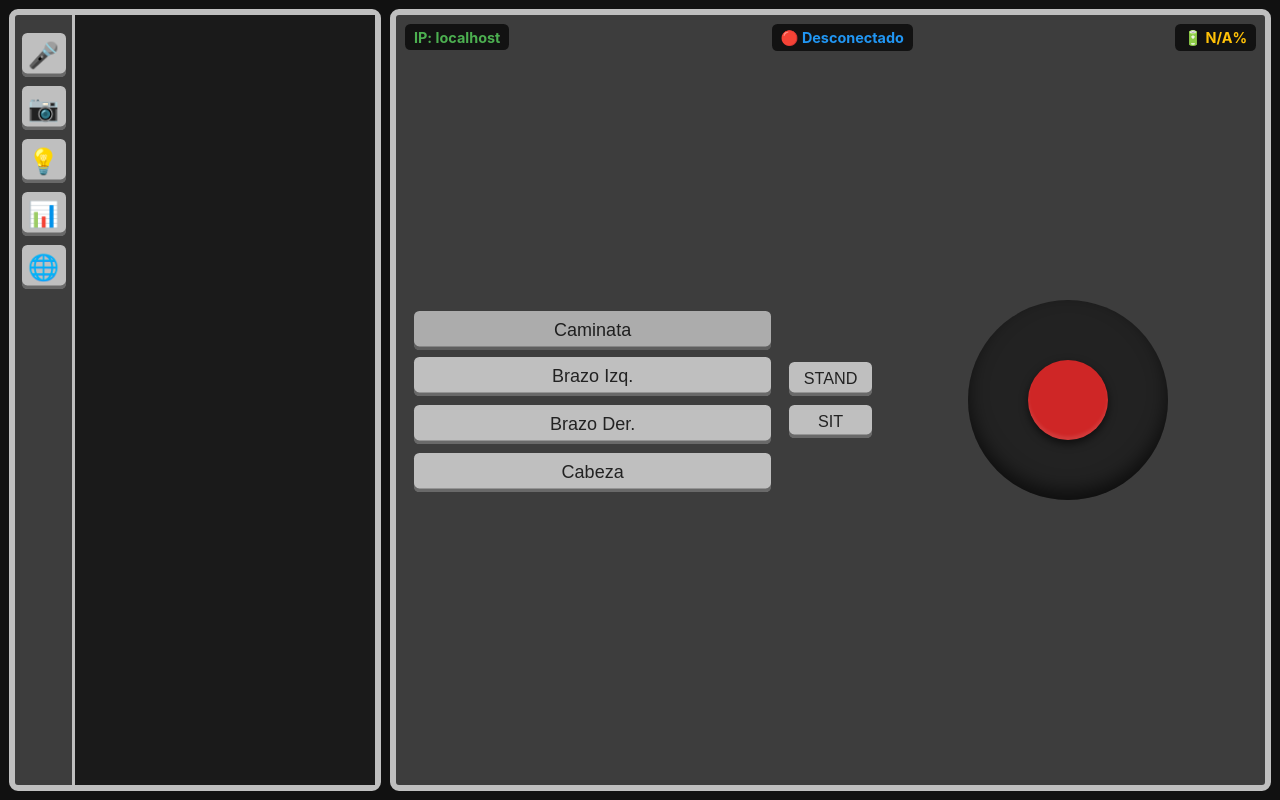
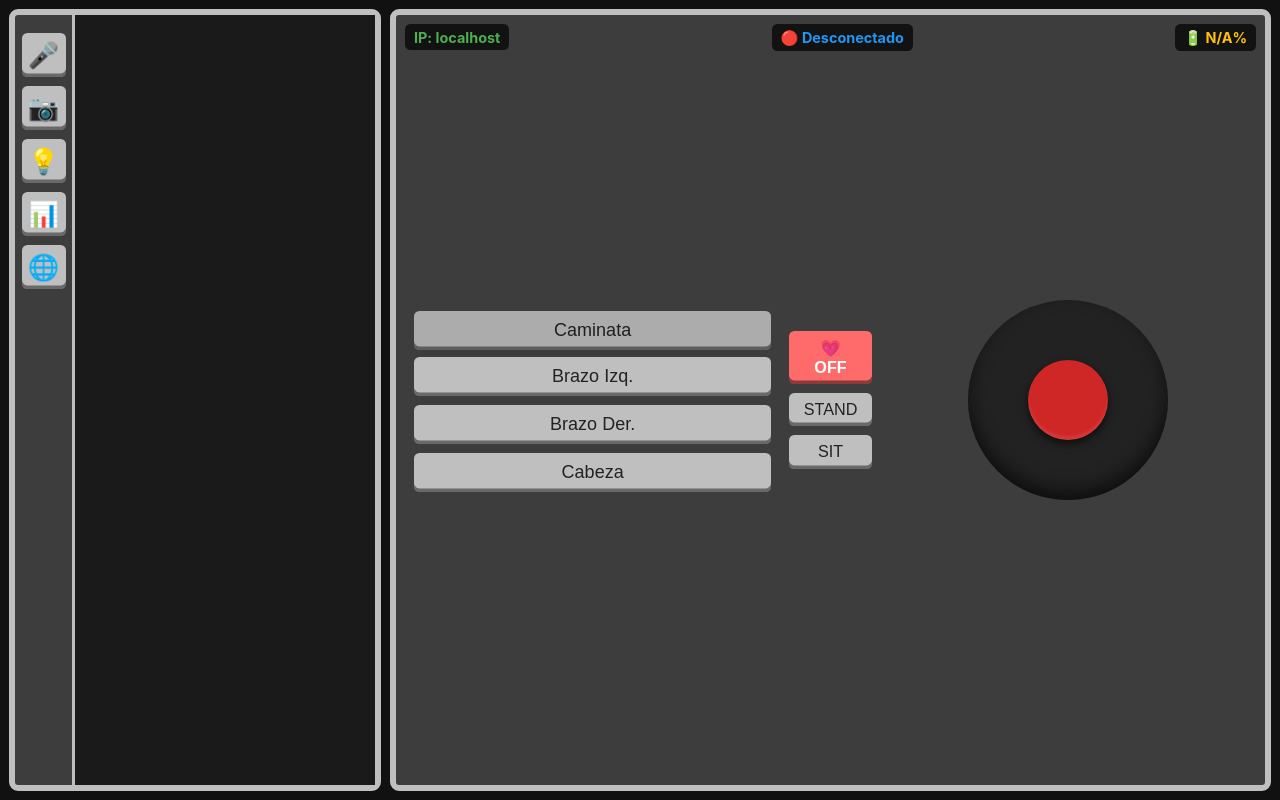
Before and after one commit to Limao0521/naoControl, a React (Create React App) app in the folder nao-control-react/: page / in a window 1280 px wide. Built offline with nearby package versions, Linux system fonts and the light colour scheme; no server answers.

Commit message:
autonomus life added

```diff
--- a/nao-control-react/src/components/ControlButtons.css
+++ b/nao-control-react/src/components/ControlButtons.css
@@ -24,3 +24,19 @@
 .small-btn:hover {
   filter: brightness(1.1);
 }
+
+/* ─── Autonomous Button ─── */
+.autonomous-btn {
+  background: #FF6B6B;
+  color: white;
+  font-weight: bold;
+}
+
+.autonomous-btn.active {
+  background: #4CAF50;
+  color: white;
+}
+
+.autonomous-btn:hover {
+  filter: brightness(1.2);
+}
--- a/nao-control-react/src/components/ControlButtons.js
+++ b/nao-control-react/src/components/ControlButtons.js
@@ -1,9 +1,16 @@
 import React from 'react';
+import PropTypes from 'prop-types';
 import './ControlButtons.css';
 
-const ControlButtons = ({ onStand, onSit }) => {
+const ControlButtons = ({ onStand, onSit, onAutonomous, autonomousEnabled }) => {
   return (
     <section className="center">
+      <button
+        className={`small-btn autonomous-btn ${autonomousEnabled ? 'active' : ''}`}
+        onClick={onAutonomous}
+      >
+        {autonomousEnabled ? '💗 ON' : '💗 OFF'}
+      </button>
       <button className="small-btn" onClick={onStand}>
         STAND
       </button>
@@ -14,4 +21,11 @@ const ControlButtons = ({ onStand, onSit }) => {
   );
 };
 
+ControlButtons.propTypes = {
+  onStand: PropTypes.func.isRequired,
+  onSit: PropTypes.func.isRequired,
+  onAutonomous: PropTypes.func.isRequired,
+  autonomousEnabled: PropTypes.bool.isRequired,
+};
+
 export default ControlButtons;
--- a/nao-control-react/src/components/NaoController.js
+++ b/nao-control-react/src/components/NaoController.js
@@ -16,6 +16,7 @@ const NaoController = () => {
     joints: []
   });
   const [hostIP, setHostIP] = useState('');
+  const [autonomousEnabled, setAutonomousEnabled] = useState(false);
   const sendIntervalRef = useRef(null);
   const currentValuesRef = useRef({ x: 0, y: 0, mode: 'walk' });
 
@@ -134,6 +135,16 @@ const NaoController = () => {
     }
   }, [sendMessage]);
 
+  // Comando Autonomous Life
+  const handleAutonomous = useCallback(() => {
+    const newState = !autonomousEnabled;
+    setAutonomousEnabled(newState);
+
+    if (sendMessage({ action: 'autonomous', enable: newState })) {
+      console.log('[UI] Autonomous Life →', newState ? 'ON' : 'OFF');
+    }
+  }, [sendMessage, autonomousEnabled]);
+
   // Funciones de los menús
   const handleMenuSelect = useCallback((menuId) => {
     setActiveMenu(menuId);
@@ -218,6 +229,8 @@ const NaoController = () => {
           <ControlButtons
             onStand={handleStand}
             onSit={handleSit}
+            onAutonomous={handleAutonomous}
+            autonomousEnabled={autonomousEnabled}
           />
 
           <Joystick
```
